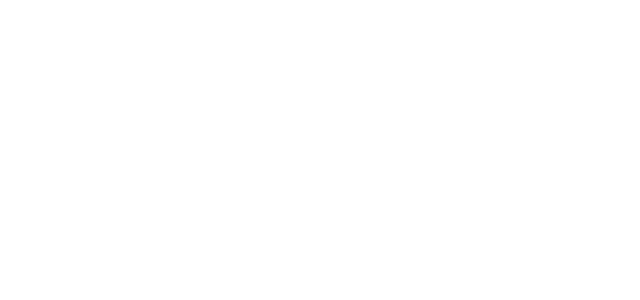
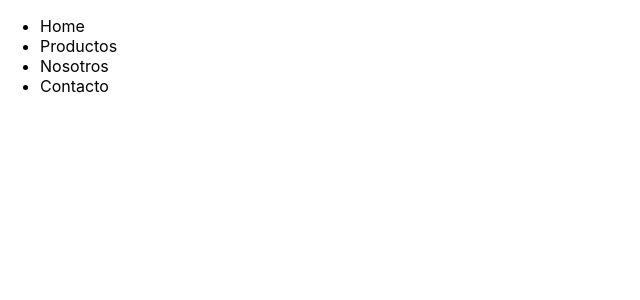
Before and after one commit to Nicolas-Mazziotti/myapp-mazziotti, a React (Create React App) app: page / in a window 1280 px wide. Shown: the top 300 px of the page, without its empty margins (0-640 px from the left). Built offline with nearby package versions, Linux system fonts and the light colour scheme.

Commit message:
navBar 23-1

```diff
--- a/src/App.js
+++ b/src/App.js
@@ -1,12 +1,12 @@
-// import logo from './logo.svg';
+
 import './App.css';
-import navBar from './componentes/navBar';
+import NavBar from './componentes/navBar';
 
-function App() {
+const App = () => {
   return (
-      <>
-      <navBar/>
-      </>
+    <>
+    <NavBar />
+    </>
   );
 }
 
--- a/src/componentes/navBar.js
+++ b/src/componentes/navBar.js
@@ -1,5 +1,5 @@
 
-const navBar = () => {
+const NavBar = () => {
     return (
         <ul>
             <li>Home</li>
@@ -9,4 +9,4 @@
         </ul>
     )
 }
-export default navBar;
+export default NavBar;
```
